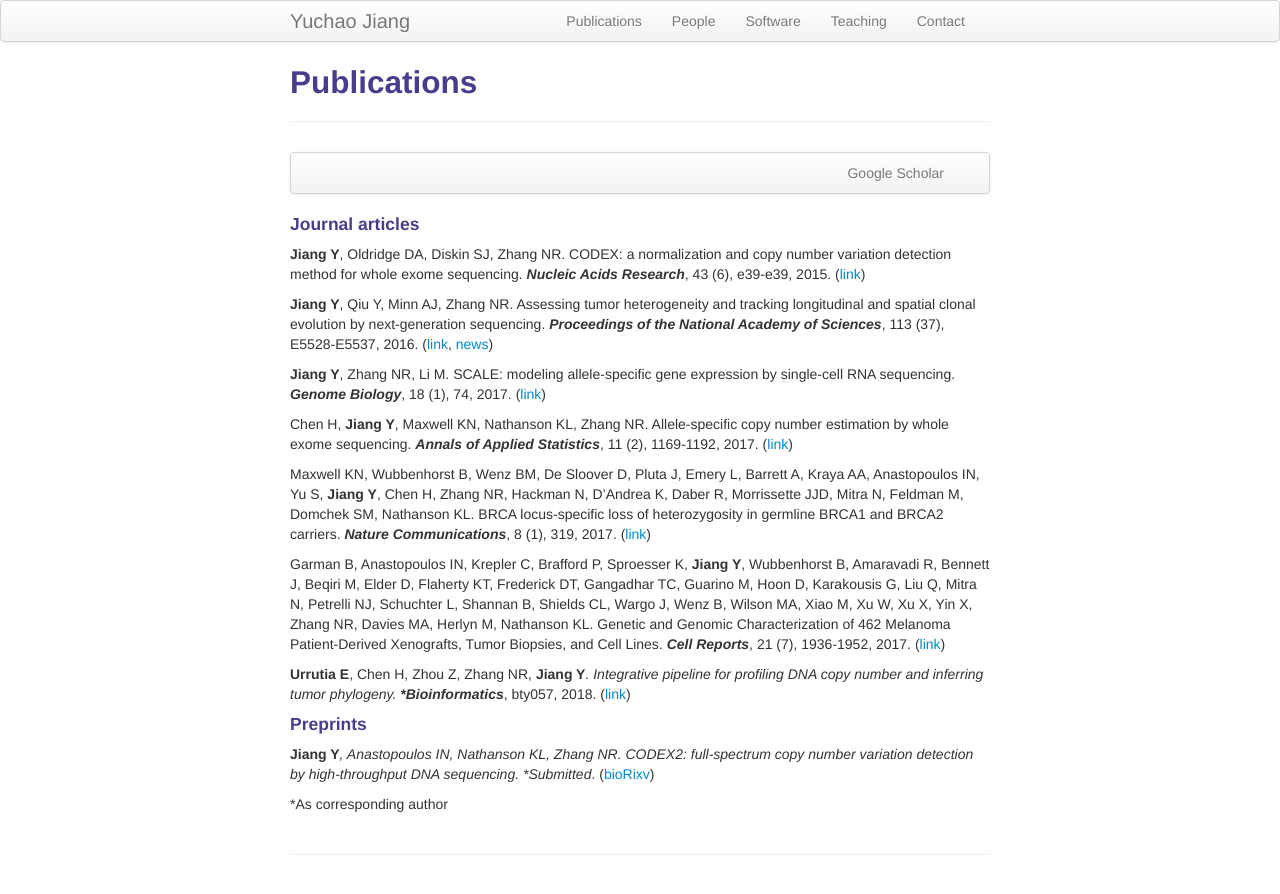
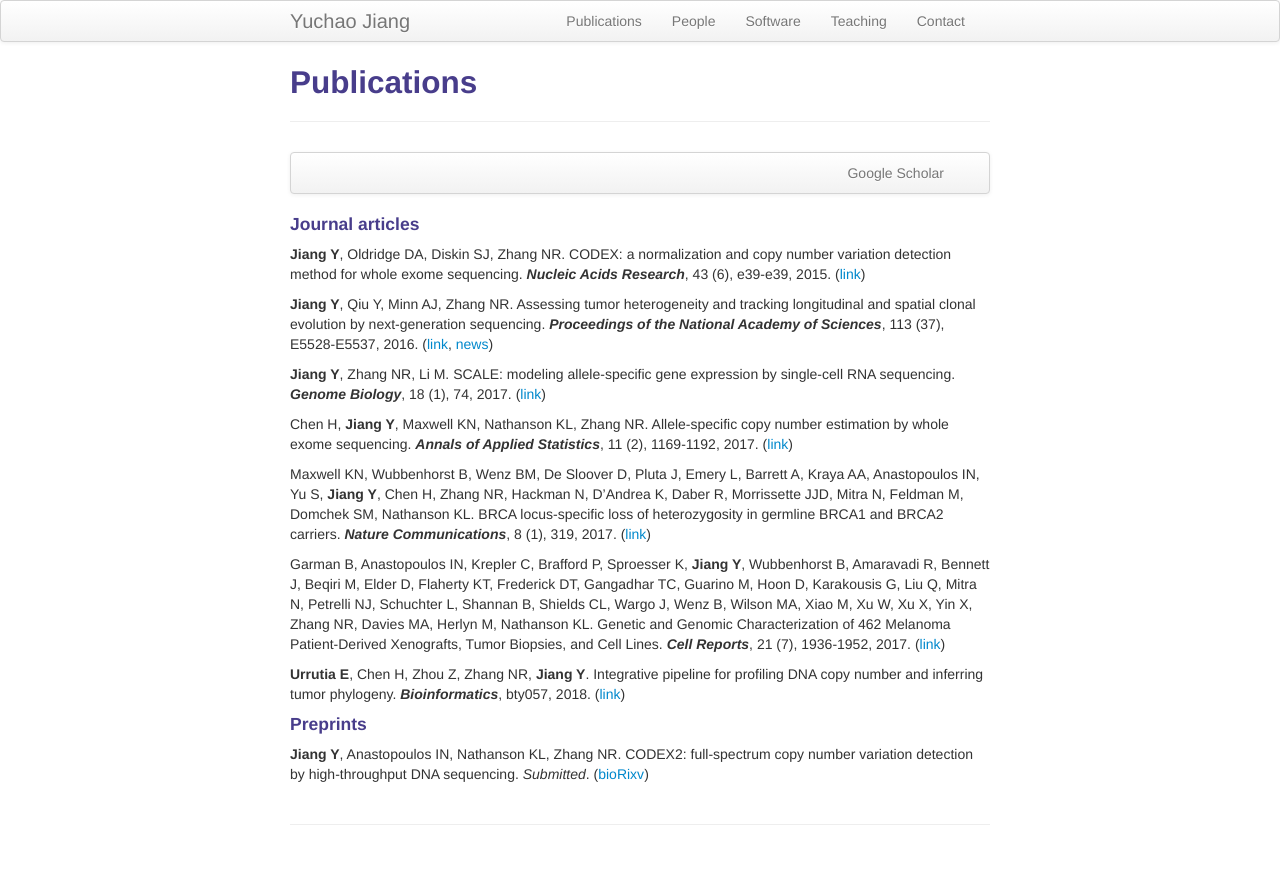
Before and after one commit to yuchaojiang/yuchaojiang.github.io, a Jekyll site: the page built from pages/pubs.md, in a window 1280 px wide. Shown: the top 894 px of the page. Built offline with Jekyll 4.4.1, drawn with Linux system fonts in a browser that asks for light colours.

Commit message:
Update pubs.md

```diff
--- a/pages/pubs.md
+++ b/pages/pubs.md
@@ -28,10 +28,8 @@ Maxwell KN, Wubbenhorst B, Wenz BM, De Sloover D, Pluta J, Emery L, Barrett A, K
 
 Garman B, Anastopoulos IN, Krepler C, Brafford P, Sproesser K, **Jiang Y**, Wubbenhorst B, Amaravadi R, Bennett J, Beqiri M, Elder D, Flaherty KT, Frederick DT, Gangadhar TC, Guarino M, Hoon D, Karakousis G, Liu Q, Mitra N, Petrelli NJ, Schuchter L, Shannan B, Shields CL, Wargo J, Wenz B, Wilson MA, Xiao M, Xu W, Xu X, Yin X, Zhang NR, Davies MA, Herlyn M, Nathanson KL. Genetic and Genomic Characterization of 462 Melanoma Patient-Derived Xenografts, Tumor Biopsies, and Cell Lines. ***Cell Reports***, 21 (7), 1936-1952, 2017. ([link](http://www.cell.com/cell-reports/fulltext/S2211-1247(17)31499-7))
 
-**Urrutia E**, Chen H, Zhou Z, Zhang NR, **Jiang Y***. Integrative pipeline for profiling DNA copy number and inferring tumor phylogeny. ***Bioinformatics***, bty057, 2018. ([link](https://doi.org/10.1093/bioinformatics/bty057))
+**Urrutia E**, Chen H, Zhou Z, Zhang NR, **Jiang Y**. Integrative pipeline for profiling DNA copy number and inferring tumor phylogeny. ***Bioinformatics***, bty057, 2018. ([link](https://doi.org/10.1093/bioinformatics/bty057))
 
 #### Preprints
 
-**Jiang Y***, Anastopoulos IN, Nathanson KL, Zhang NR. CODEX2: full-spectrum copy number variation detection by high-throughput DNA sequencing. *Submitted*. ([bioRixv](https://www.biorxiv.org/content/early/2017/11/13/211698))
-
-\*As corresponding author
+**Jiang Y**, Anastopoulos IN, Nathanson KL, Zhang NR. CODEX2: full-spectrum copy number variation detection by high-throughput DNA sequencing. *Submitted*. ([bioRixv](https://www.biorxiv.org/content/early/2017/11/13/211698))
```
